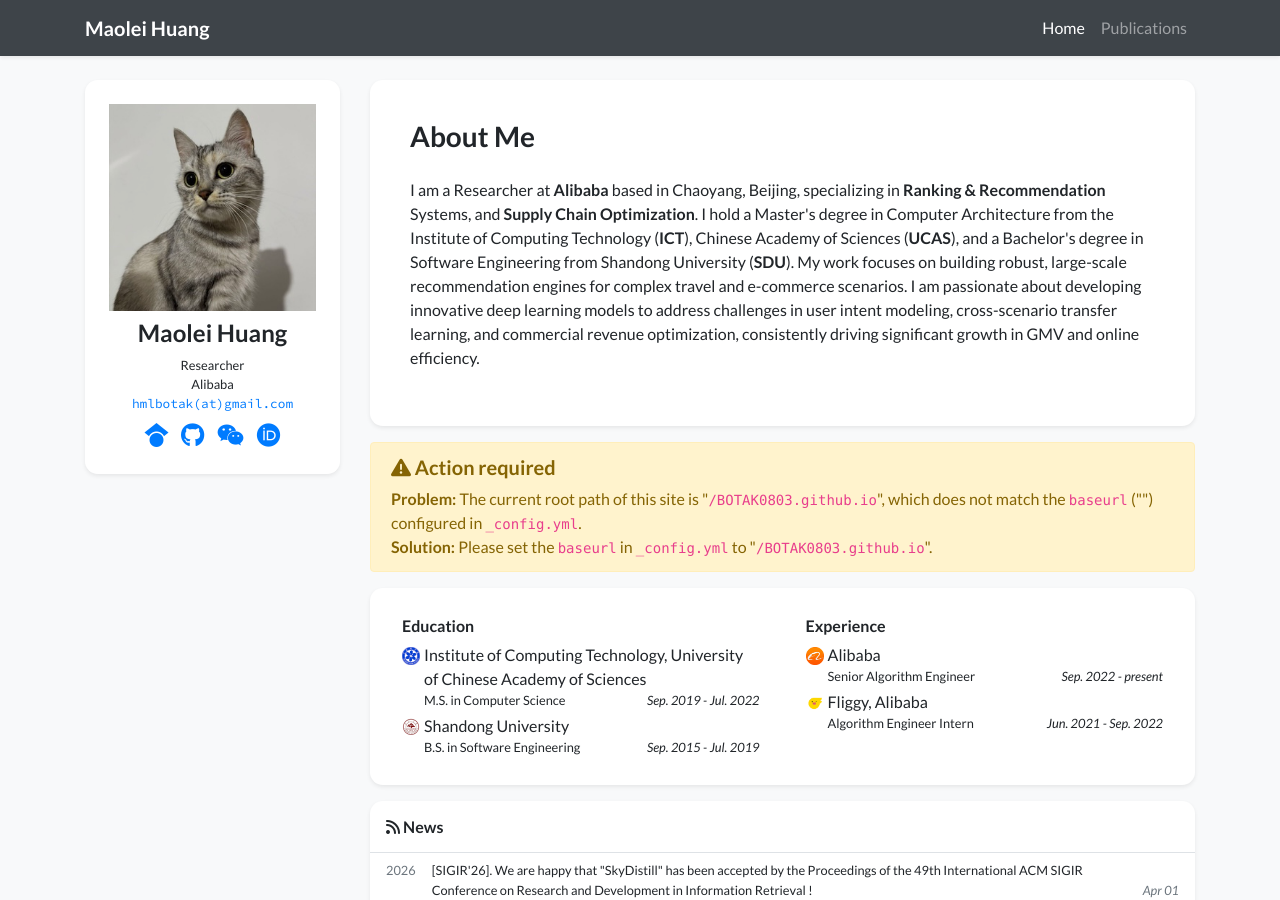
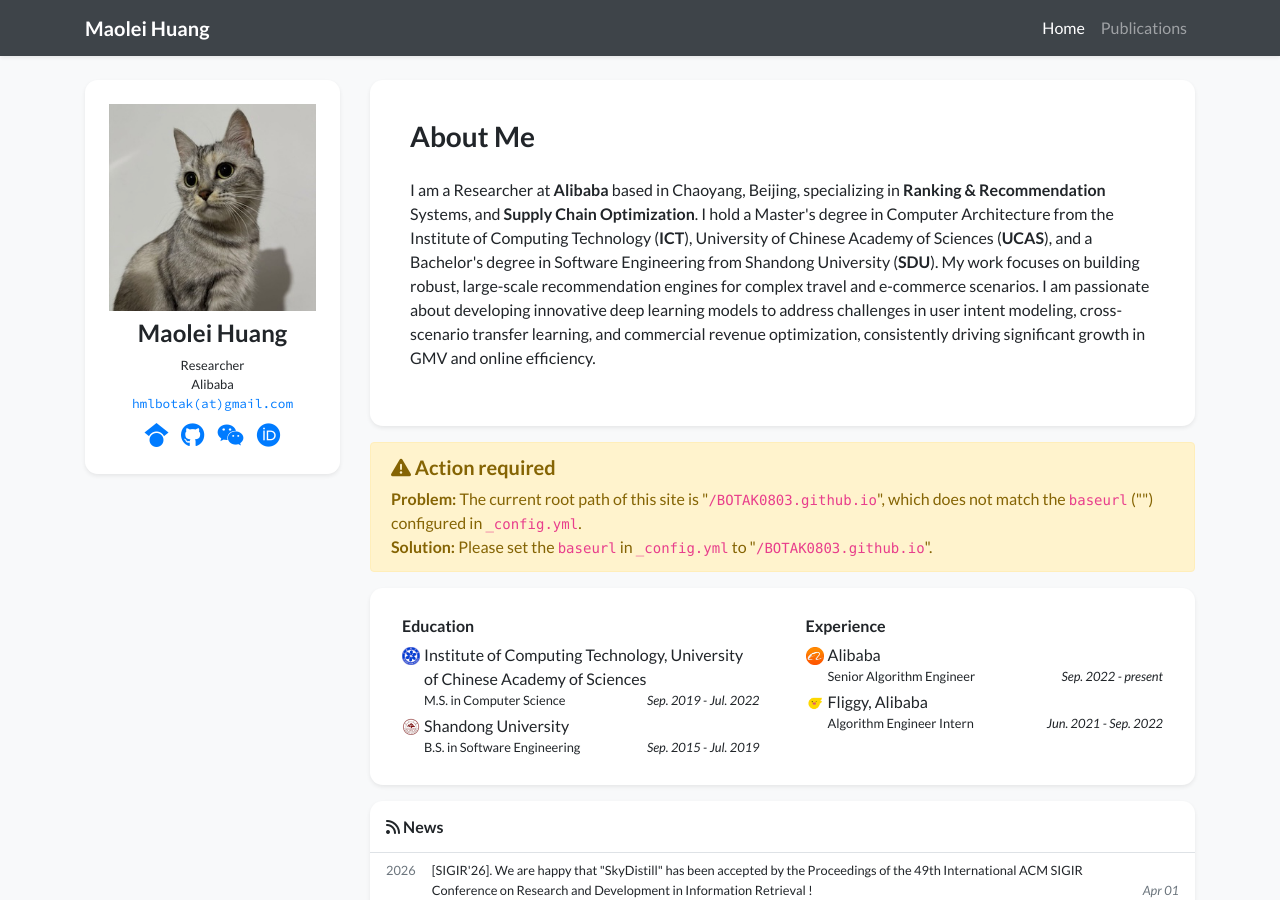
Before and after one commit to BOTAK0803/BOTAK0803.github.io, a Jekyll site: the page built from index.html, in a window 1280 px wide and 900 px high. Built offline with Jekyll 4.4.1, drawn with Linux system fonts in a browser that asks for light colours; nearby versions of some CDN libraries; a style sheet for code colours, icons or effects is not loaded.

Commit message:
fix bugs

```diff
--- a/_data/profile.yml
+++ b/_data/profile.yml
@@ -23,7 +23,7 @@
 short_bio_text_justify: false
 short_bio: >-
   <p>
-    I am a Researcher at <strong>Alibaba</strong> based in Chaoyang, Beijing, specializing in <strong>Ranking & Recommendation</strong> Systems, and <strong>Supply Chain Optimization</strong>. I hold a Master's degree in Computer Architecture from the Institute of Computing Technology (<strong>ICT</strong>), Chinese Academy of Sciences (<strong>UCAS</strong>), and a Bachelor's degree in Software Engineering from Shandong University (<strong>SDU</strong>). My work focuses on building robust, large-scale recommendation engines for complex travel and e-commerce scenarios. I am passionate about developing innovative deep learning models to address challenges in user intent modeling, cross-scenario transfer learning, and commercial revenue optimization, consistently driving significant growth in GMV and online efficiency.
+    I am a Researcher at <strong>Alibaba</strong> based in Chaoyang, Beijing, specializing in <strong>Ranking & Recommendation</strong> Systems, and <strong>Supply Chain Optimization</strong>. I hold a Master's degree in Computer Architecture from the Institute of Computing Technology (<strong>ICT</strong>), University of Chinese Academy of Sciences (<strong>UCAS</strong>), and a Bachelor's degree in Software Engineering from Shandong University (<strong>SDU</strong>). My work focuses on building robust, large-scale recommendation engines for complex travel and e-commerce scenarios. I am passionate about developing innovative deep learning models to address challenges in user intent modeling, cross-scenario transfer learning, and commercial revenue optimization, consistently driving significant growth in GMV and online efficiency.
   </p>
 
 portrait_url: /assets/images/photos/cat.jpg
```
